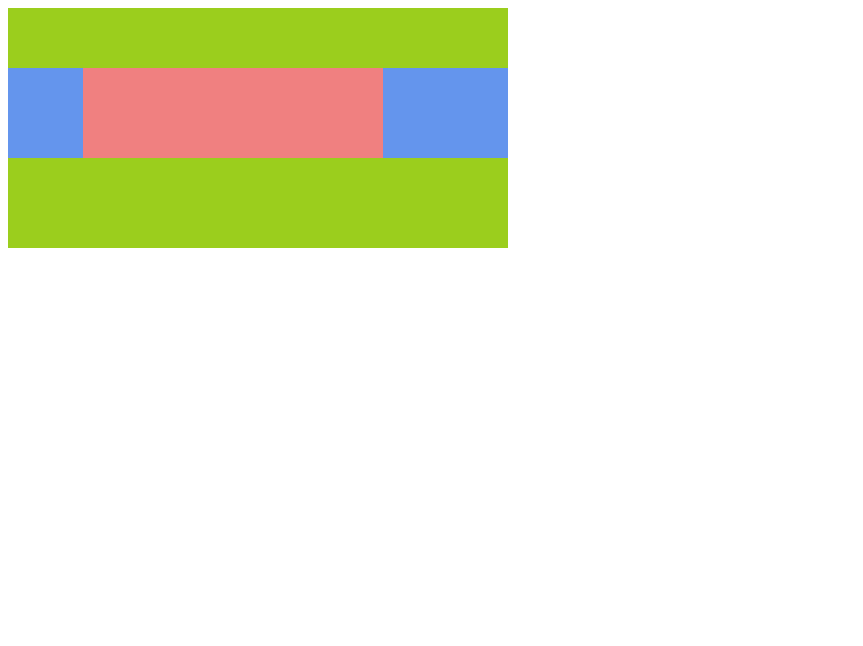
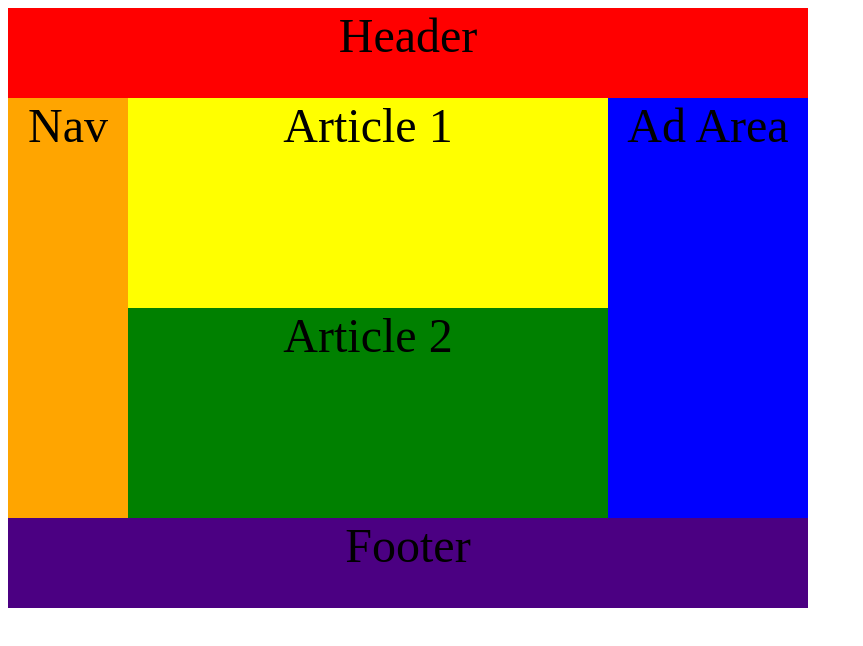
Before and after one commit to duenf33/holy-grid-solution, a plain HTML site: page index.html in a window 1280 px wide. Shown: the whole page, without its empty margins (0-863 px from the left). Drawn offline with Linux system fonts and the light colour scheme.

Commit message:
Upgraded version.

```diff
--- a/index.html
+++ b/index.html
@@ -1,19 +1,19 @@
 <!DOCTYPE html>
 <html lang="en">
   <head>
-    <title>Project for Colin</title>
+    <title>Holy Grid - Solution</title>
     <meta charset="UTF-8">
     <meta name="viewport" content="width=device-width, initial-scale=1">
     <link href="./style.css" rel="stylesheet" type="text/css">
   </head>
   <body>
     <div id="app">
-      <div id="header"></div>
-      <div id="nav"></div>
-      <div id="article-1"></div>
-      <div id="article-2"></div>
-      <div id="ad-area"></div>
-      <div id="footer"></div>
+      <div id="header">Header</div>
+      <div id="nav">Nav</div>
+      <div id="article-1">Article 1</div>
+      <div id="article-2">Article 2</div>
+      <div id="ad-area">Ad Area</div>
+      <div id="footer">Footer</div>
     </div>
   </body>
 </html>
--- a/style.css
+++ b/style.css
@@ -1,50 +1,45 @@
 #app {
+  height: 600px;
+  width: 800px;
+  font-size: 3em;
+  text-align: center;
   display: grid;
-  height: 300px;
-  width: 500px;
   grid-template-columns: 15% 60% 25%;
-  grid-template-rows: 20% 30% 30% 20%;
-}
-
-#header, #footer {
-  grid-column: 1 / 4;
-  background-color: #9BCE1D;
+  grid-template-rows: 15% 35% 35% 15%;
 }
 
 #header {
+  background-color: red;
   grid-column: 1 / 4;
   grid-row: 1 / 2;
 }
 
 #footer {
+  background-color: indigo;
   grid-column: 1 / 4;
-  grid-row: 3;
-}
-
-#main {
-  background-color: #F7F5D8
+  grid-row: 4 / 5;
 }
 
 #article-1 {
-  background-color: lightcoral;
+  background-color: yellow;
+  grid-column: 2 / 3;
   grid-row: 2 / 3;
-  grid-column: 2 / 3;
 }
 
 #article-2 {
-  background-color: violet;
+  background-color: green;
+  grid-column: 2 / 3;
   grid-row: 3/ 4;
-  grid-column: 2 / 3;
 }
 
 #nav {
-  background-color: cornflowerblue;
+  background-color: orange;
+  grid-column: 1 / 2;
   grid-row: 2 / 4;
-  grid-column: 1 / 2
 }
 
 #ad-area {
-  background-color: cornflowerblue;
+  background-color: blue;
+  grid-column: 3 / 4;
   grid-row: 2 / 4;
-  grid-column: 3;
 }
```
Also changed, not shown: assets/goal.png.
